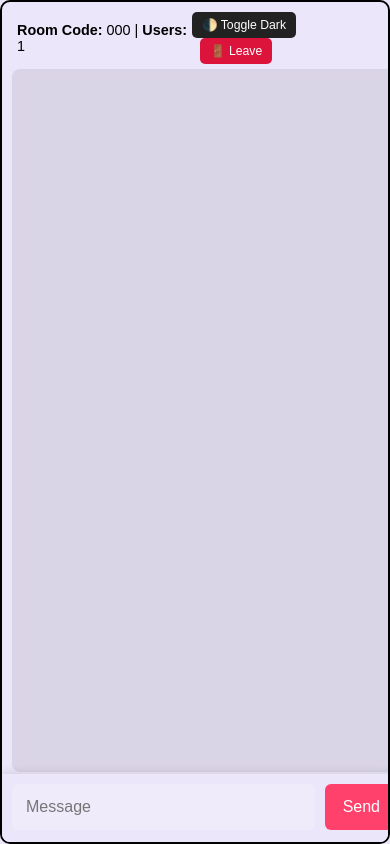
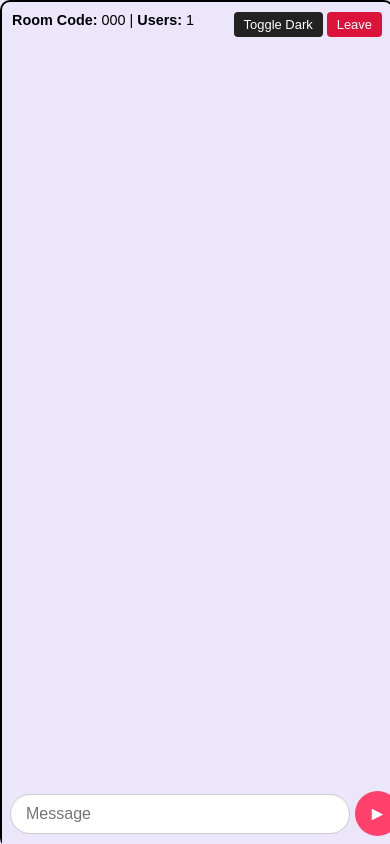
Before and after one commit to dandanani/chatroom, a Flask app: template templates/room.html in a window 390 px wide. Run offline with Flask 3, Linux system fonts and the light colour scheme; the template is opened without the code that fills it: most values are stand-ins (such as "Sample title", 1, 10 or a date in 2020); some libraries are stand-ins or nearby versions.

Commit message:
Refine chat UI for full-screen and mobile keyboard compatibility

```diff
--- a/templates/room.html
+++ b/templates/room.html
@@ -8,141 +8,99 @@
     padding: 0;
     overflow: hidden;
     font-family: Arial, sans-serif;
-    box-sizing: border-box;
-    -webkit-overflow-scrolling: touch;
-    overscroll-behavior: contain;
+    background: #ece6fa;
+    color: #000;
   }
 
-  :root {
-    --text-color: black;
-    --message-box-bg: linear-gradient(135deg, #ece6fa, #ece6fa);
-    --message-bg: rgba(0, 0, 0, 0.08);
-    --input-bg: rgba(255, 255, 255, 0.2);
-    --input-color: black;
-    --typing-color: #333;
-    --button-text-color: white;
-  }
-
-  html[data-theme='dark'] {
-    --text-color: white;
-    --message-box-bg: linear-gradient(135deg, #333, #555);
-    --message-bg: rgba(255, 255, 255, 0.15);
-    --input-bg: rgba(255, 255, 255, 0.3);
-    --input-color: white;
-    --typing-color: #ccc;
-  }
-
-  body {
-    background: var(--message-box-bg);
-    color: var(--text-color);
-    transition: background 0.3s, color 0.3s;
+  .message-box {
     position: fixed;
     top: 0;
     left: 0;
-    right: 0;
+    width: 100vw;
+    height: 100vh;
+    display: flex;
+    flex-direction: column;
+    background: #ece6fa;
+  }
+
+  .controls {
+    padding: 10px;
+    background: transparent;
+    display: flex;
+    justify-content: space-between;
+    font-size: 0.9em;
+  }
+
+  .messages {
+    flex: 1;
+    overflow-y: auto;
+    padding: 10px;
+    display: flex;
+    flex-direction: column;
+    gap: 10px;
+  }
+
+  .text {
+    background: rgba(0, 0, 0, 0.08);
+    padding: 12px;
+    border-radius: 10px;
+    word-wrap: break-word;
+    font-size: 1.1em;
+    align-self: flex-start;
+    max-width: 85%;
+  }
+
+  .typing {
+    height: 1em;
+    margin: 0 10px;
+    font-size: 0.85em;
+    color: #333;
+  }
+
+  .inputs {
+    padding: 8px;
+    display: flex;
+    align-items: center;
+    gap: 5px;
+    background: #ece6fa;
+    position: sticky;
     bottom: 0;
-    height: 100vh;
-    width: 100vw;
+    width: 100%;
+  }
+
+  #message {
+    flex: 1;
+    border-radius: 20px;
+    border: 1px solid #ccc;
+    padding: 10px 15px;
+    font-size: 1em;
+    outline: none;
+    background: white;
+  }
+
+  #send-btn {
+    background: #ff416c;
+    color: white;
+    border: none;
+    border-radius: 50%;
+    width: 45px;
+    height: 45px;
+    font-size: 1.2em;
     display: flex;
     justify-content: center;
     align-items: center;
   }
 
-  .message-box {
-    position: absolute;
-    top: 0;
-    left: 0;
-    width: 100%;
-    height: 100%;
-    padding: 10px;
-    background: var(--message-box-bg);
-    display: flex;
-    flex-direction: column;
-    box-sizing: border-box;
-    overflow: hidden;
+  #send-btn:hover {
+    background: #ff4b2b;
   }
 
-  .controls {
-    display: flex;
-    justify-content: space-between;
-    align-items: center;
-    padding: 0 5px;
-    flex-shrink: 0;
+  .dark-mode-toggle, .leave-btn {
+    padding: 5px 10px;
+    border-radius: 4px;
+    border: none;
+    color: white;
     font-size: 0.9em;
-  }
-
-  .messages {
-    flex-grow: 1;
-    overflow-y: auto;
-    padding: 8px;
-    margin-top: 5px;
-    background: var(--message-bg);
-    border-radius: 8px;
-    backdrop-filter: blur(5px);
-    -webkit-overflow-scrolling: touch;
-    height: auto;
-    font-size: 1.1em;
-  }
-
-  .text {
-    padding: 14px;
-    margin-bottom: 10px;
-    background: var(--message-bg);
-    border-radius: 6px;
-    color: var(--text-color);
-    word-wrap: break-word;
-  }
-
-  .typing {
-    font-size: 0.9em;
-    color: var(--typing-color);
-    padding: 0 5px;
-    margin-top: 5px;
-    height: 1.2em;
-    flex-shrink: 0;
-  }
-
-  .inputs {
-    display: flex;
-    gap: 10px;
-    position: absolute;
-    bottom: 0;
-    left: 0;
-    width: 100%;
-    padding: 10px;
-    padding-bottom: calc(12px + env(safe-area-inset-bottom));
-    background: var(--message-box-bg);
-    box-shadow: 0 -2px 8px rgba(0, 0, 0, 0.1);
-    z-index: 10;
-  }
-
-  #message {
-    flex-grow: 1;
-    padding: 14px;
-    border-radius: 6px;
-    border: none;
-    outline: none;
-    font-size: 1em;
-    background: var(--input-bg);
-    color: var(--input-color);
-  }
-
-  #send-btn {
-    padding: 14px 18px;
-    background: #ff416c;
-    border: none;
-    border-radius: 6px;
-    color: var(--button-text-color);
-    font-size: 1em;
-  }
-
-  .dark-mode-toggle,
-  .leave-btn {
-    font-size: 0.85em;
-    padding: 6px 10px;
-    border-radius: 5px;
-    border: none;
-    color: var(--button-text-color);
   }
 
   .dark-mode-toggle {
@@ -151,23 +109,19 @@
 
   .leave-btn {
     background: crimson;
-    margin-left: 8px;
   }
 
-  .messages::-webkit-scrollbar {
-    width: 0;
-  }
-  .messages {
-    scrollbar-width: none;
-  }
 </style>
 
 <div class="message-box">
   <div class="controls">
-    <div><strong>Room Code:</strong> {{code}} | <strong>Users:</strong> <span id="user-count">1</span></div>
     <div>
-      <button class="dark-mode-toggle" onclick="toggleDarkMode()">🌓 Toggle Dark</button>
-      <button class="leave-btn" onclick="leaveRoom()">🚪 Leave</button>
+      <strong>Room Code:</strong> {{code}} |
+      <strong>Users:</strong> <span id="user-count">1</span>
+    </div>
+    <div>
+      <button class="dark-mode-toggle" onclick="toggleDarkMode()">Toggle Dark</button>
+      <button class="leave-btn" onclick="leaveRoom()">Leave</button>
     </div>
   </div>
 
@@ -175,8 +129,8 @@
   <div class="typing" id="typing-indicator"></div>
 
   <div class="inputs">
-    <input type="text" placeholder="Message" id="message" onkeypress="handleKeyPress(event)" oninput="notifyTyping()" />
-    <button id="send-btn" onclick="sendMessage()">Send</button>
+    <input type="text" id="message" placeholder="Message" onkeypress="handleKeyPress(event)" oninput="notifyTyping()" />
+    <button id="send-btn" onclick="sendMessage()">&#9658;</button>
   </div>
 </div>
 
@@ -185,20 +139,16 @@
   const messages = document.getElementById("messages");
   const messageInput = document.getElementById("message");
   const typingIndicator = document.getElementById("typing-indicator");
-  const messageBox = document.querySelector('.message-box');
-  const controls = document.querySelector('.controls');
-  const inputs = document.querySelector('.inputs');
-  const body = document.body;
-  const html = document.documentElement;
   const mode = "{{ mode }}";
   let typingTimeout;
 
   const createMessage = (name, msg, isPrivate = false) => {
     const content = document.createElement("div");
     content.classList.add("text");
-    content.innerHTML = `<strong>${name}</strong>${isPrivate ? " (private)" : ""}: ${msg}<br><span style="font-size: 0.75em; opacity: 0.6;">${new Date().toLocaleString()}</span>`;
+    content.innerHTML = `<strong>${name}</strong>${isPrivate ? " (private)" : ""}: ${msg}`;
     messages.appendChild(content);
     messages.scrollTop = messages.scrollHeight;
+
     if (mode === "privacy" && messages.children.length > 5) {
       messages.removeChild(messages.firstChild);
     }
@@ -226,10 +176,7 @@
   };
 
   const handleKeyPress = event => {
-    if (event.key === "Enter") {
-      event.preventDefault();
-      sendMessage();
-    }
+    if (event.key === "Enter") sendMessage();
   };
 
   const notifyTyping = () => {
@@ -237,51 +184,17 @@
   };
 
   const toggleDarkMode = () => {
-    const isDark = html.getAttribute('data-theme') === 'dark';
-    if (isDark) html.removeAttribute('data-theme');
-    else html.setAttribute('data-theme', 'dark');
+    document.body.classList.toggle("dark-mode");
   };
 
   const leaveRoom = () => {
     socketio.emit("leave_room");
     window.location.href = "/";
   };
-
-  const adjustLayout = () => {
-    if (window.innerWidth <= 768) {
-      const viewHeight = window.innerHeight;
-      body.style.height = `${viewHeight}px`;
-      messageBox.style.height = `${viewHeight}px`;
-
-      const h = viewHeight
-        - controls.offsetHeight
-        - typingIndicator.offsetHeight
-        - inputs.offsetHeight
-        - parseFloat(getComputedStyle(messageBox).paddingTop)
-        - parseFloat(getComputedStyle(messageBox).paddingBottom);
-      messages.style.height = `${h}px`;
-      messages.style.maxHeight = `${h}px`;
-      messages.scrollTop = messages.scrollHeight;
-    }
-  };
-
-  window.addEventListener('resize', adjustLayout);
-  messageInput.addEventListener('focus', adjustLayout);
-  messageInput.addEventListener('blur', adjustLayout);
-
-  document.addEventListener('DOMContentLoaded', () => {
-    adjustLayout();
-    messages.scrollTop = messages.scrollHeight;
-  });
-
-  const observer = new MutationObserver(() => {
-    messages.scrollTop = messages.scrollHeight;
-  });
-  observer.observe(messages, { childList: true });
 </script>
 
 {% for msg in messages %}
-<script>
+<script type="text/javascript">
   document.addEventListener('DOMContentLoaded', () => {
     createMessage("{{msg.name}}", "{{msg.message}}", {{msg.private|default(false)|tojson}});
   });
```
